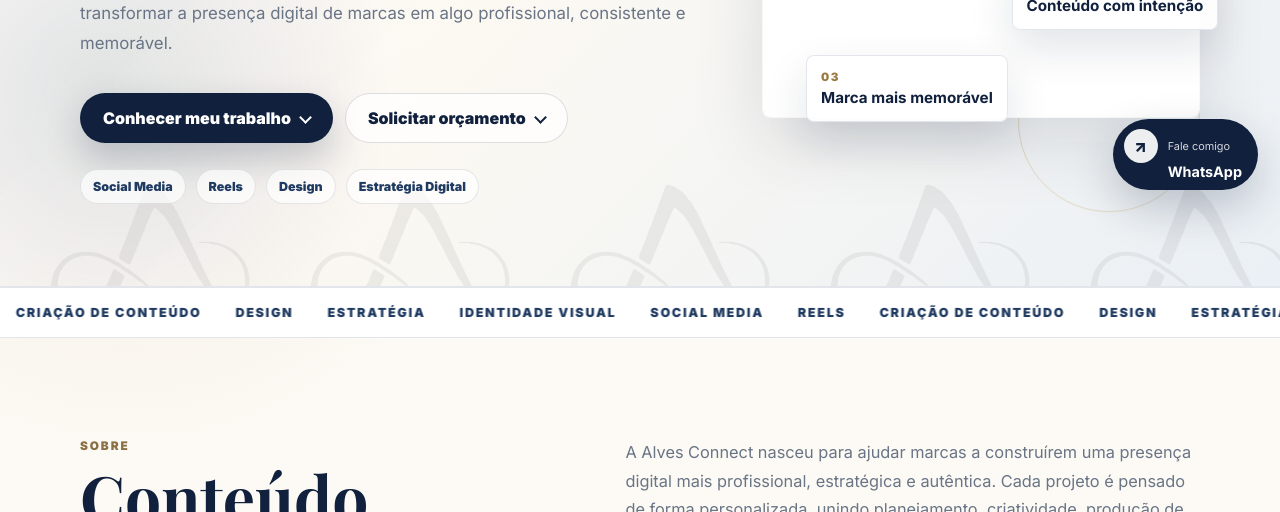
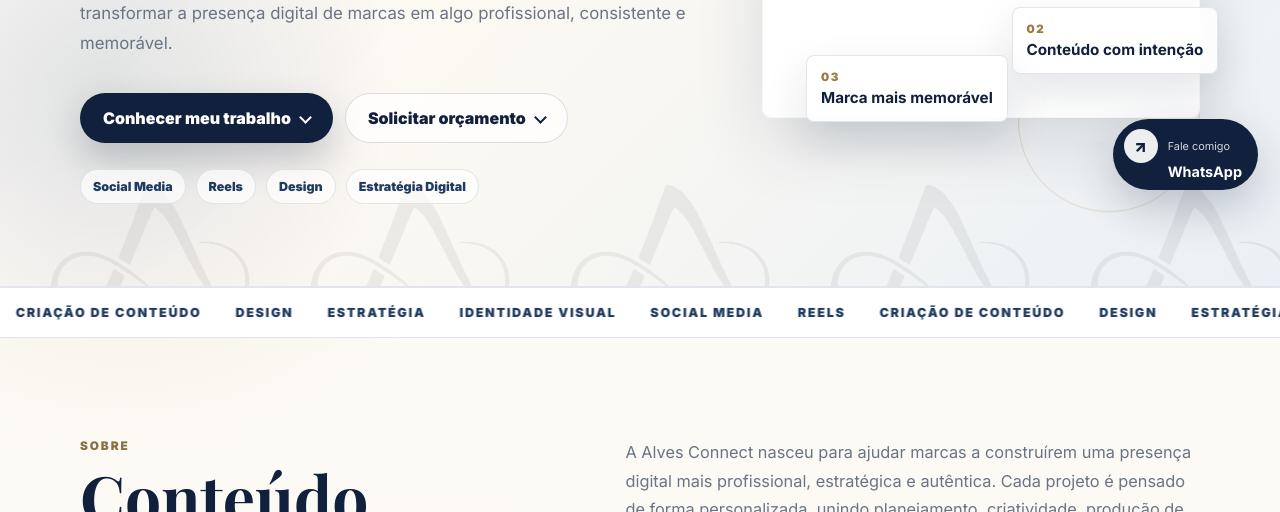
Before and after one commit to ATRIX08/AlvesConnect, a website: page index.html in a window 1280 px wide. Shown: the part 588-1100 px from the top of the page. Drawn offline with nearby package versions, Linux system fonts and the light colour scheme; no server answers.

Commit message:
Lower second hero note

```diff
--- a/assets/css/styles.css
+++ b/assets/css/styles.css
@@ -521,7 +521,7 @@ select:focus-visible {
 
 .note-two {
   right: -18px;
-  bottom: 118px;
+  bottom: 74px;
 }
 
 .note-three {
```
